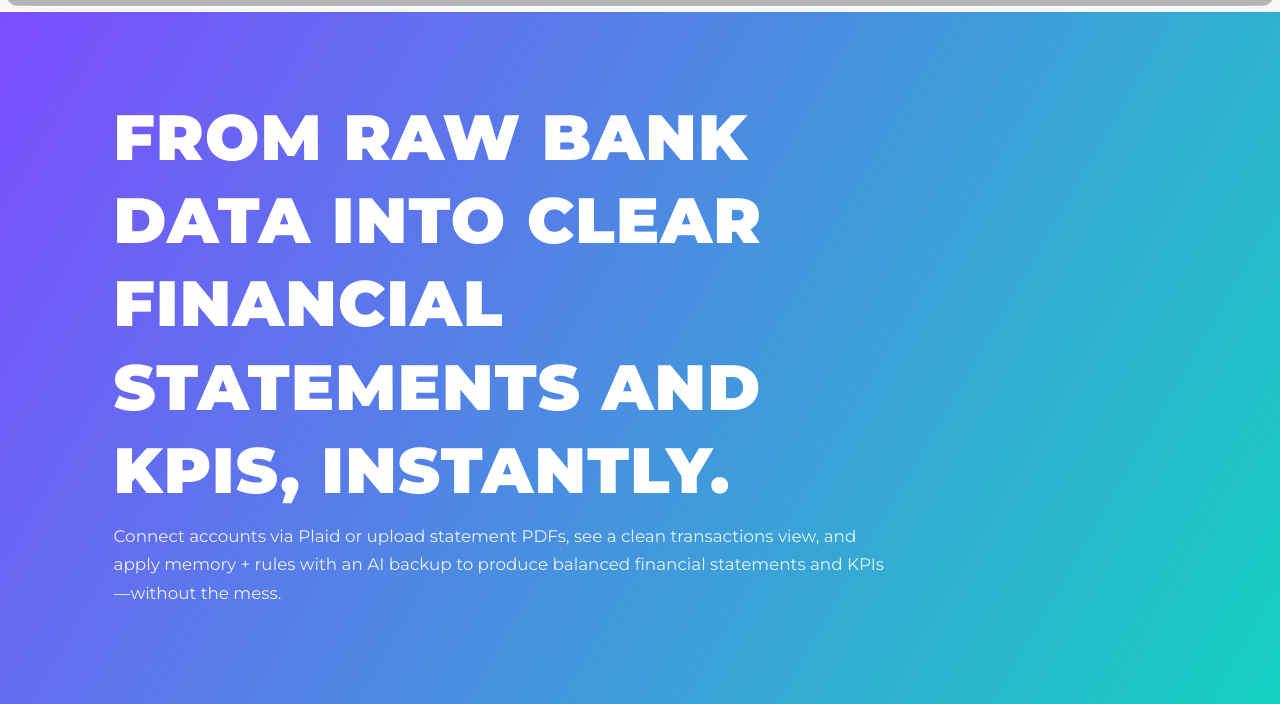
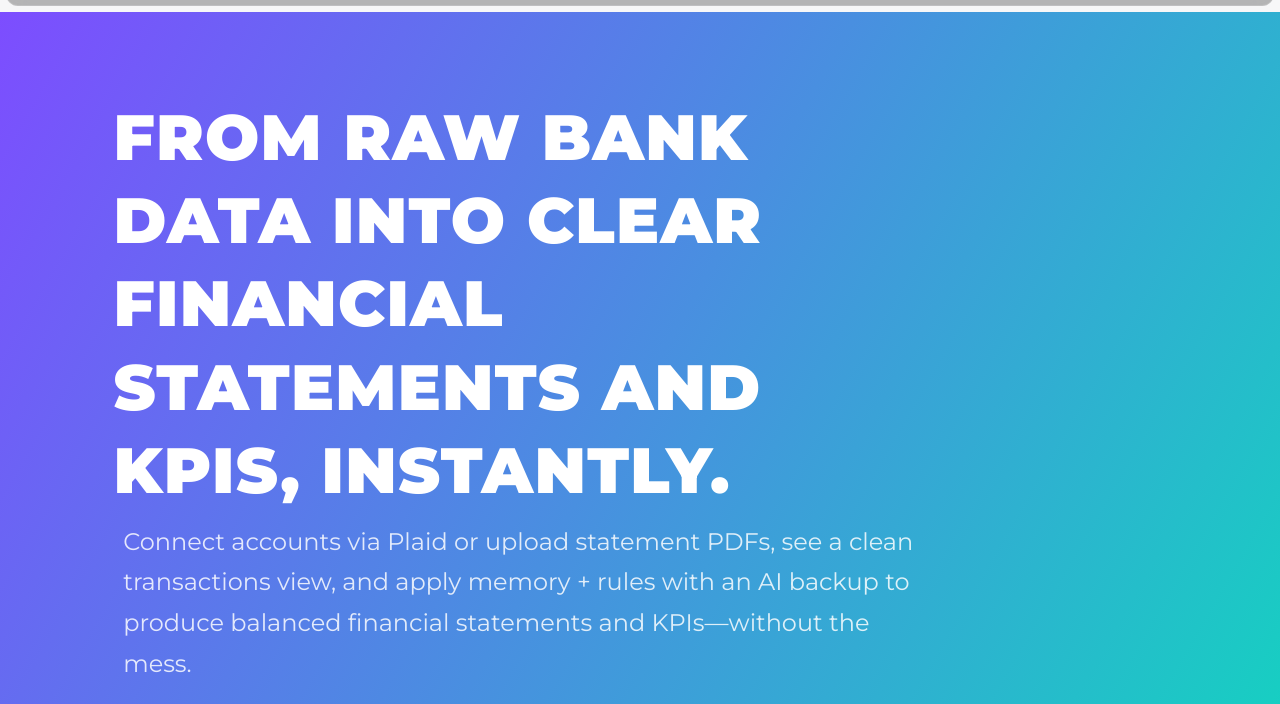
Before and after one commit to acstumler/lumiledger-brochure, a plain HTML site: page index.html in a window 1280 px wide. Shown: the part 96-800 px from the top of the page. Drawn offline with Linux system fonts and the light colour scheme.

Commit message:
Align brochure hero header styles

```diff
--- a/styles.css
+++ b/styles.css
@@ -47,11 +47,11 @@ img,svg{ max-width:100%; height:auto; }
 
 .cover{position:relative;min-height:68vh;border-bottom:1px solid var(--line);overflow:hidden}
 .cover-art{position:absolute;inset:0;background:linear-gradient(120deg,var(--gradA),var(--gradB))}
-.cover-copy{position:relative;max-width:820px;padding:84px var(--page-pad);margin-left:clamp(18px,7vw,120px)}
+.cover-copy{position:relative;max-width:850px;padding:84px var(--page-pad);margin-left:clamp(18px,7vw,120px)}
 .cover-copy.invert h1{color:#fff}
 .cover-copy.invert p{color:rgba(255,255,255,.88)}
-.cover-copy h1{margin:0 0 10px 0;font-size:clamp(2.8rem,5vw,4rem);line-height:1.3;font-weight:900;letter-spacing:.02em;text-transform:uppercase}
-.cover-copy p{margin:0 0 18px 0;color:var(--muted);font-size:1.05rem;line-height:1.7}
+.cover-copy h1{margin:0 0 .6rem 0;font-size:clamp(2.8rem,5vw,4rem);line-height:1.3;font-weight:900;letter-spacing:.02em;text-transform:uppercase}
+.cover-copy p{margin:0 0 0 var(--subtitleIndent, 0.6rem);color:var(--muted);font-size:clamp(1.1rem,2vw,1.5rem);line-height:1.7;opacity:.95;max-width:850px}
 
 .pillars-band{display:grid;grid-template-columns:repeat(6,1fr);gap:12px;padding:18px 22px;background:#fff;border-bottom:1px solid var(--line)}
 .pill{background:#fff;border:1px solid var(--line);border-radius:14px;padding:14px}
```
